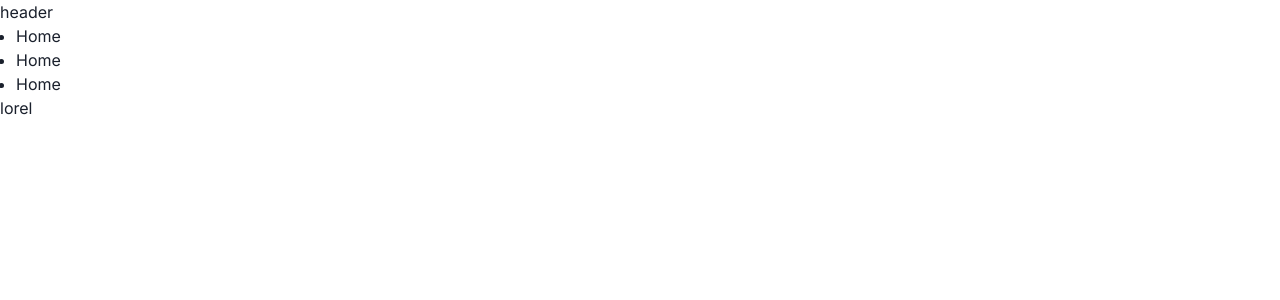
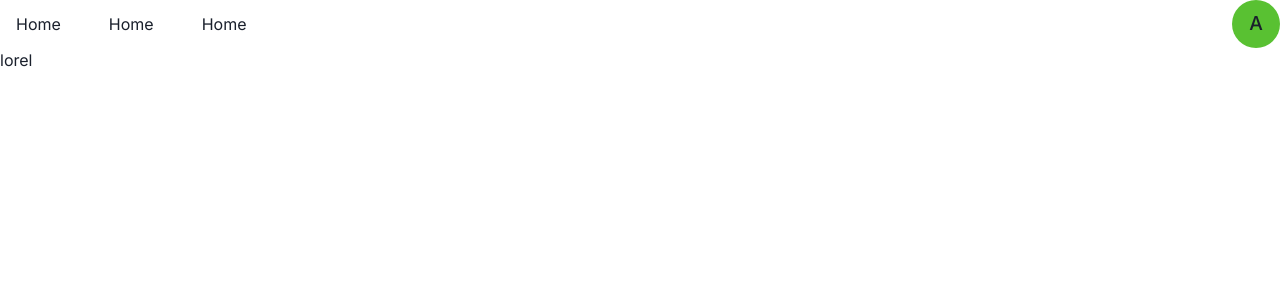
Before and after one commit to yhoungdev/Tecme_Frontend_Task, a Next.js app: page / in a window 1280 px wide. Shown: the top 300 px of the page. Built offline with nearby package versions, Linux system fonts and the light colour scheme.

Commit message:
chore: (UI) included header avatar

```diff
--- a/src/app/_components/molecules/header/dashboardHeader.tsx
+++ b/src/app/_components/molecules/header/dashboardHeader.tsx
@@ -1,14 +1,23 @@
 import { header_nav } from '@/app/_utils/navs';
-import { Box, ListItem, UnorderedList, flexbox } from '@chakra-ui/react';
+import {
+  Box,
+  ListItem,
+  Avatar,
+  UnorderedList,
+  flexbox,
+} from '@chakra-ui/react';
 import Link from 'next/link';
 import React from 'react';
 
 const DashboardHeader = () => {
   return (
-    <Box display={'flex'}>
+    <Box
+      display={'flex'}
+      alignItems={'center'}
+      justifyContent={'space-between'}
+    >
       <Box>
-        header
-        <UnorderedList>
+        <UnorderedList display={'flex'} listStyleType={'none'} gap={'3em'}>
           {header_nav.map((_, index) => (
             <Link href={''} key={index}>
               <ListItem>{_.title}</ListItem>
@@ -16,6 +25,10 @@ const DashboardHeader = () => {
           ))}
         </UnorderedList>
       </Box>
+
+      <Box>
+        <Avatar name={'avatar'} />
+      </Box>
     </Box>
   );
 };
```
